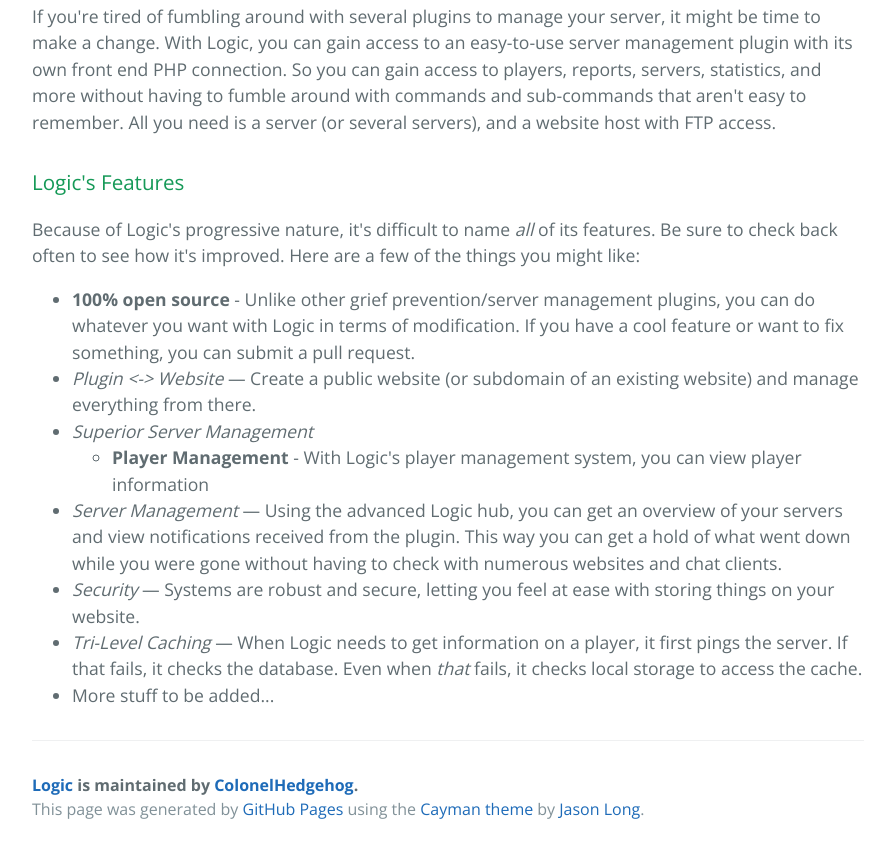
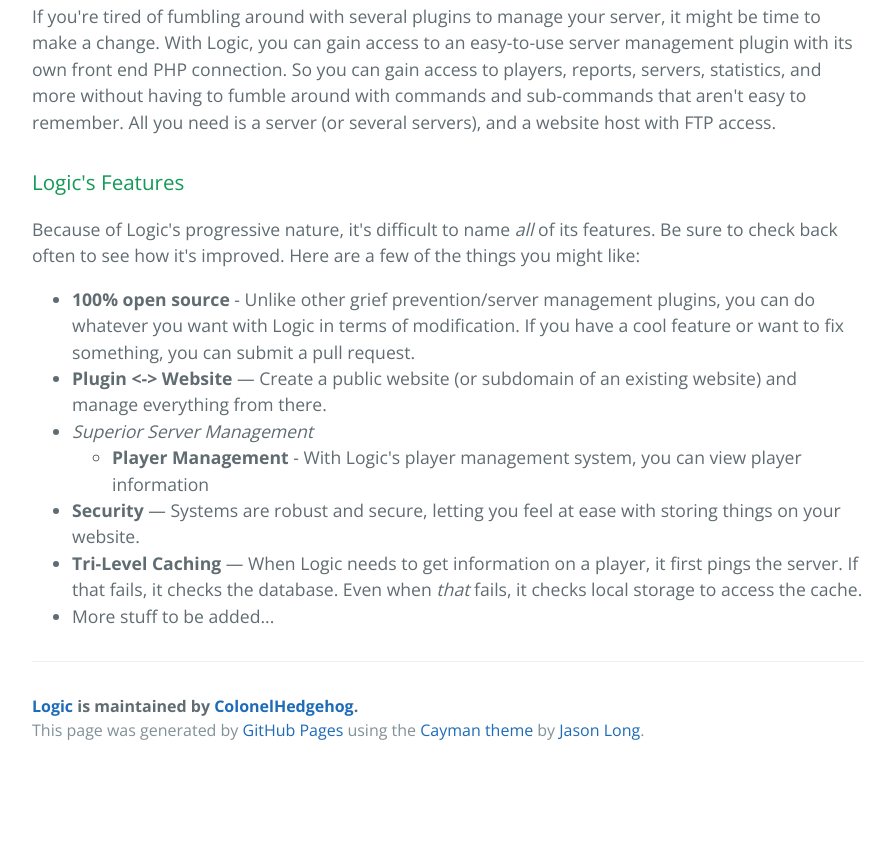
Before and after one commit to robertvaradan/Logic, a plain HTML site: page index.html in a window 1280 px wide. Shown: the part 460-1313 px from the top of the page, without its empty margins (192-1087 px from the left). After the commit the page ends 1234 px from the top, so only its background shows below. Drawn offline with nearby package versions, Linux system fonts and the light colour scheme.

```diff
--- a/index.html
+++ b/index.html
@@ -33,7 +33,7 @@
 <li>
 <strong>100% open source</strong> - Unlike other grief prevention/server management plugins, you can do whatever you want with Logic in terms of modification. If you have a cool feature or want to fix something, you can submit a pull request.</li>
 <li>
-<em>Plugin &lt;-&gt; Website</em> — Create a public website (or subdomain of an existing website) and manage everything from there. </li>
+<strong>Plugin &lt;-&gt; Website</strong> — Create a public website (or subdomain of an existing website) and manage everything from there. </li>
 <li>
 <em>Superior Server Management</em>
 
@@ -41,14 +41,11 @@
 <li>
 <strong>Player Management</strong> - With Logic's player management system, you can view player information</li>
 </ul>
-<li>
-<em>Server Management</em> — Using the advanced Logic hub, you can get an overview of your servers and view notifications received from the plugin. This way you can get a hold of what went down while you were gone without having to check with numerous websites and chat clients.
-</li>
 </li>
 <li>
-<em>Security</em> — Systems are robust and secure, letting you feel at ease with storing things on your website.</li>
+<strong>Security</strong> — Systems are robust and secure, letting you feel at ease with storing things on your website.</li>
 <li>
-<em>Tri-Level Caching</em> — When Logic needs to get information on a player, it first pings the server. If that fails, it checks the database. Even when <em>that</em> fails, it checks local storage to access the cache.</li>
+<strong>Tri-Level Caching</strong> — When Logic needs to get information on a player, it first pings the server. If that fails, it checks the database. Even when <em>that</em> fails, it checks local storage to access the cache.</li>
 <li>More stuff to be added...</li>
 </ul>
 
```
Also changed, not shown: params.json (+1 -1 lines).
